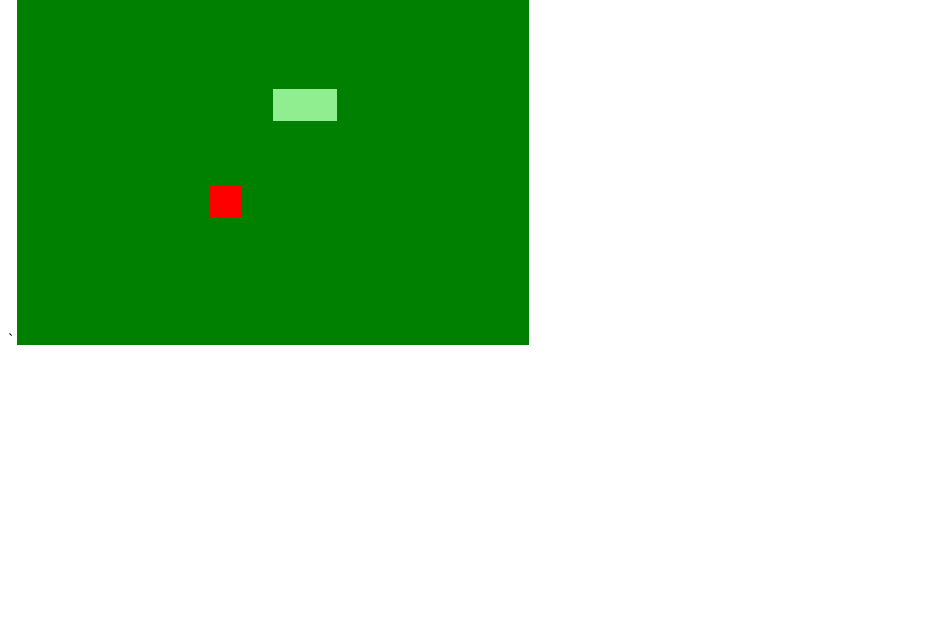
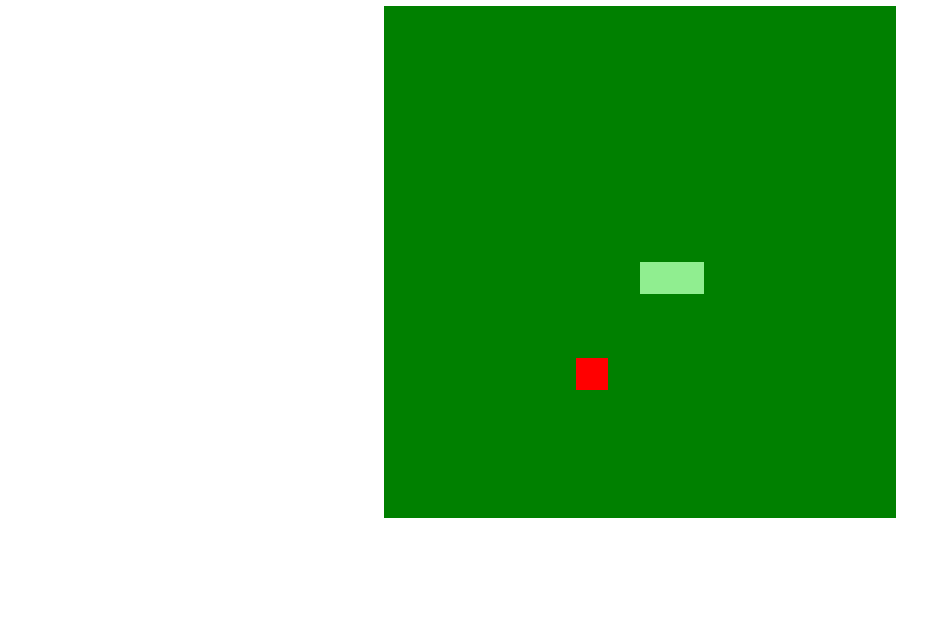
Before and after one commit to imjopa/snake-game-js, a plain HTML site: page index.html in a window 1280 px wide. Shown: the part 175-800 px from the top of the page, without its empty margins (0-949 px from the left). Drawn offline with Linux system fonts and the light colour scheme.

Commit message:
Base Game Complete

```diff
--- a/index.html
+++ b/index.html
@@ -4,11 +4,12 @@
     <meta charset="UTF-8">
     <meta name="viewport" content="width=device-width, initial-scale=1.0">
     <meta http-equiv="X-UA-Compatible" content="ie=edge">`
-    <link rel="stylesheet" href="script.js">
+    <link rel="stylesheet" href="style.css">
     <script defer src="script.js"></script>
     <title>Snake Game</title>
 </head>
 <body>
+    <h1>SNAKE GAME!</h1>
     <canvas id="snake" width="512" height="512"></canvas>
 </body>
 </html>
--- /dev/null
+++ b/style.css
@@ -0,0 +1,9 @@
+body{
+    height: 95vh;
+    width: 95;
+    display: flex;
+    justify-content: center;
+    align-items: center;
+    flex-direction: column;
+    color: darkgreen;
+}
```
